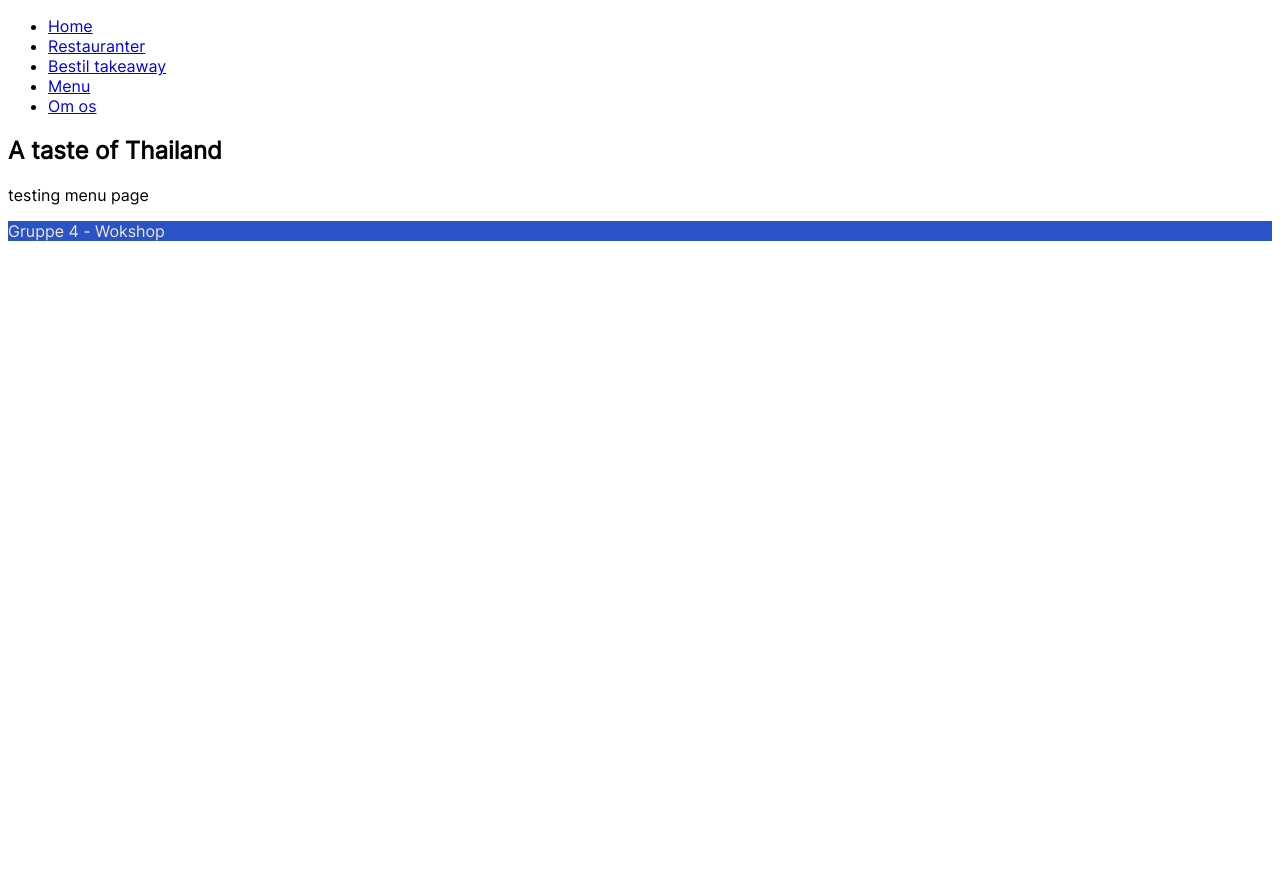
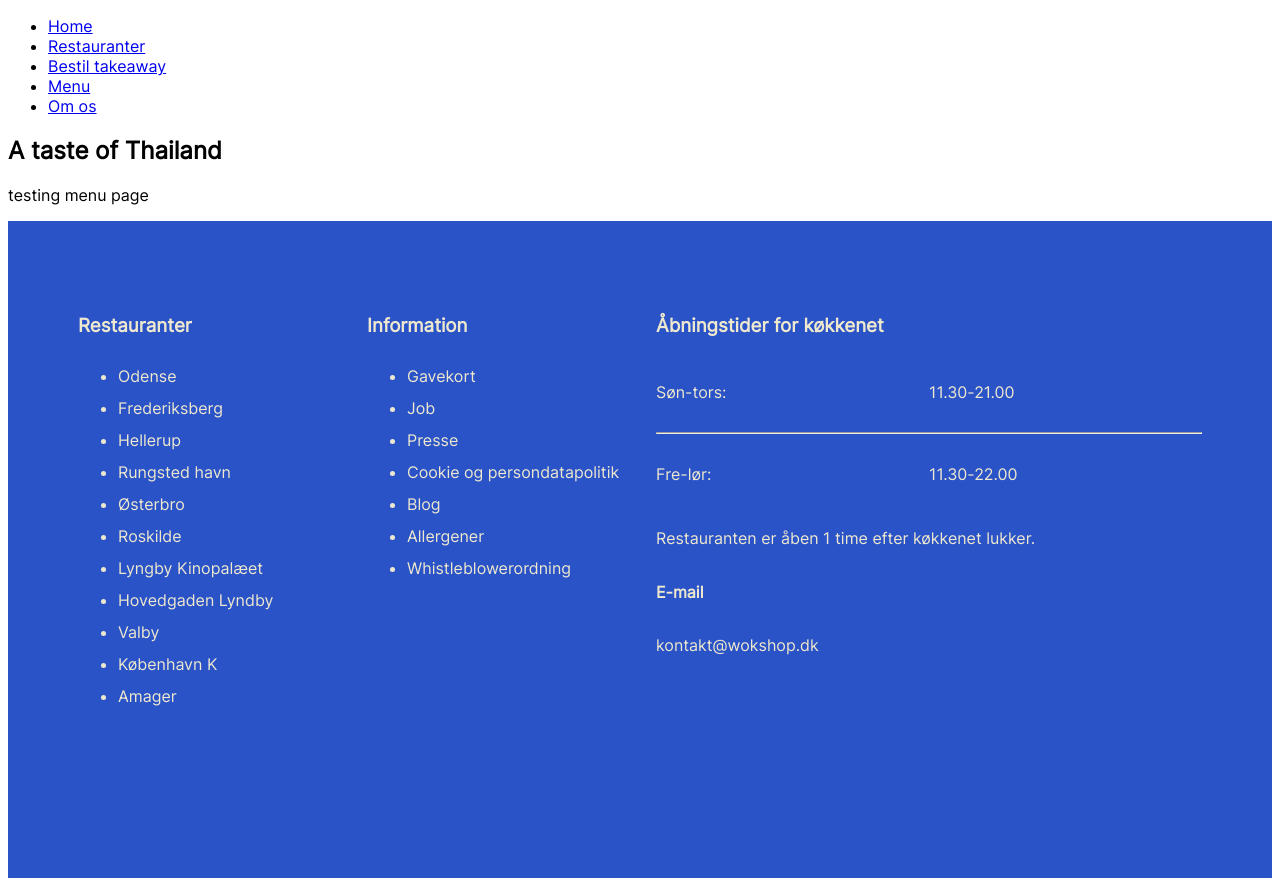
Before and after one commit to axwii/virksomhedssite, a plain HTML site: page menu.html in a window 1280 px wide. Before the commit the page ends 800 px from the top, so only its background shows below. Drawn offline with Linux system fonts and the light colour scheme.

Commit message:
footer startet på men mangler lige det sidste styling

```diff
--- a/css/general.css
+++ b/css/general.css
@@ -10,4 +10,6 @@ body {
 footer {
     background-color: #2A53C8;
     color: #EEE8CE;
+    line-height: 2em;
+    padding: 70px;
 }
--- a/css/menu.css
+++ b/css/menu.css
@@ -0,0 +1,15 @@
+/* Layout */
+.grid_1-1 {
+    display: grid;
+    grid-template-columns: 1fr 1fr;
+}
+
+@media screen and (min-width: 660px) {
+    .grid_1-1-2 {
+        display: grid;
+        grid-template-columns: 1fr 1fr 2fr;
+        gap: 1em;
+    }
+}
+
+/* Styling */
--- a/menu.html
+++ b/menu.html
@@ -32,7 +32,54 @@
       </section>
     </main>
     <footer>
-      <p>Gruppe 4 - Wokshop</p>
+      <section class="grid_1-1-2">
+        <div>
+          <h3>Restauranter</h3>
+          <ul>
+            <li>Odense</li>
+            <li>Frederiksberg</li>
+            <li>Hellerup</li>
+            <li>Rungsted havn</li>
+            <li>Østerbro</li>
+            <li>Roskilde</li>
+            <li>Lyngby Kinopalæet</li>
+            <li>Hovedgaden Lyndby</li>
+            <li>Valby</li>
+            <li>København K</li>
+            <li>Amager</li>
+          </ul>
+        </div>
+        <div>
+          <h3>Information</h3>
+          <ul>
+            <li>Gavekort</li>
+            <li>Job</li>
+            <li>Presse</li>
+            <li>Cookie og persondatapolitik</li>
+            <li>Blog</li>
+            <li>Allergener</li>
+            <li>Whistleblowerordning</li>
+          </ul>
+        </div>
+        <div>
+          <h3>Åbningstider for køkkenet</h3>
+          <div class="grid_1-1">
+            <p>Søn-tors:</p>
+            <p>11.30-21.00</p>
+          </div>
+          <hr />
+          <div class="grid_1-1">
+            <p>Fre-lør:</p>
+            <p>11.30-22.00</p>
+          </div>
+          <p>Restauranten er åben 1 time efter køkkenet lukker.</p>
+          <div>
+            <h4>E-mail</h4>
+            <p>kontakt@wokshop.dk</p>
+          </div>
+        </div>
+        <p>&NonBreakingSpace;</p>
+      </section>
     </footer>
   </body>
 </html>
```
